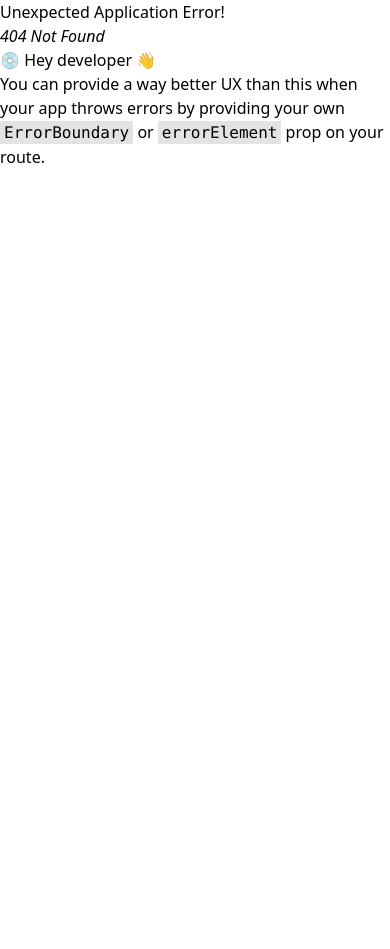
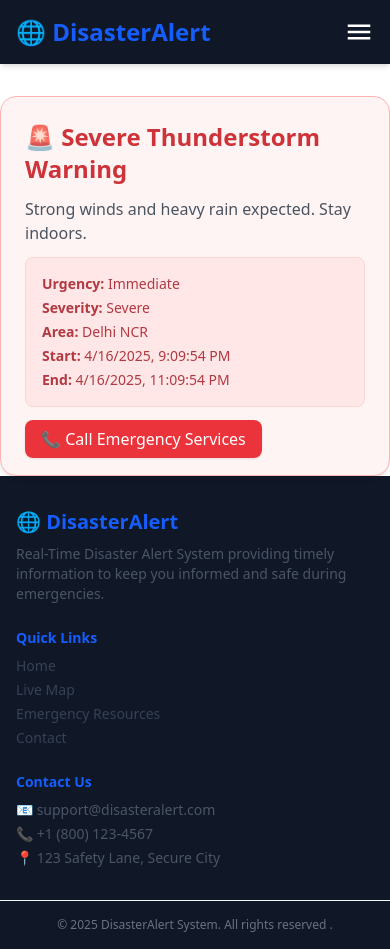
Before and after one commit to NarayanReddy1702/hack-forntend, a React (Vite) app: page /Emergency in a window 390 px wide. Before the commit this address had no page. Before the commit the page ends 844 px from the top, so only its background shows below. Built offline with nearby package versions, Linux system fonts and the light colour scheme.

Commit message:
Done Responsive

```diff
--- a/src/components/Leaflet.jsx
+++ b/src/components/Leaflet.jsx
@@ -41,21 +41,21 @@ const DisasterMap = () => {
 
   }, []);
 
-  useEffect(() => {
-    try {
-      floods.map((item) => {
-        const place = item.eaAreaName;
-        fetch(`https://nominatim.openstreetmap.org/search?q=${"Odisha"}&format=json`)
-          .then((res) => res.json())
-          .then(res => {
-            console.log(res);
-            return setAffectedLocationInfo(res)
-          });
-      });
-    } catch (error) {
-      console.log(error);
-    }
-  }, [floods])
+  // useEffect(() => {
+  //   try {
+  //     floods.map((item) => {
+  //       const place = item.eaAreaName;
+  //       fetch(`https://nominatim.openstreetmap.org/search?q=${place}&format=json`)
+  //         .then((res) => res.json())
+  //         .then(res => {
+  //           console.log(res);
+  //            setAffectedLocationInfo([res,...res])
+  //         });
+  //     });
+  //   } catch (error) {
+  //     console.log(error);
+  //   }
+  // }, [floods])
 
 
   return (
--- a/src/components/Nav.jsx
+++ b/src/components/Nav.jsx
@@ -1,15 +1,21 @@
-import React from 'react'
-import { MdMenu } from 'react-icons/md'
+import React, { useState } from 'react'
+import { MdMenu, MdClose } from 'react-icons/md'
 import { NavLink, useNavigate } from 'react-router-dom'
 
 const Nav = () => {
-    const navigate =useNavigate()
-const redirectLogin =()=>{
+  const navigate = useNavigate()
+  const [menuOpen, setMenuOpen] = useState(false)
+
+  const redirectLogin = () => {
     navigate("/Login")
+    setMenuOpen(false)
   }
 
+  const toggleMenu = () => setMenuOpen(!menuOpen)
+
   return (
-    <nav className="flex  justify-between items-center px-4 md:px-8 py-4 bg-gray-900 shadow-md">
+    <nav className="relative">
+      <div className="flex justify-between items-center px-4 md:px-8 py-4 bg-gray-900 shadow-md">
         <div className="flex items-center">
           <h1 className="text-2xl font-bold text-blue-600">🌐 DisasterAlert</h1>
         </div>
@@ -52,7 +58,7 @@ const redirectLogin =()=>{
             Resources
           </NavLink>
           <NavLink
-          to="/Contact"
+            to="/Dashboard"
             className={({ isActive }) =>
               `font-medium px-4 py-2 rounded-md transition-all duration-300 ${
                 isActive
@@ -61,20 +67,72 @@ const redirectLogin =()=>{
               }`
             }
           >
-          Contact
+            Dashboard
           </NavLink>
         </div>
+
         <div className="hidden md:flex gap-4">
-        <button onClick={redirectLogin} className="px-6 cursor-pointer  py-2 font-medium rounded-md border border-blue-600 text-blue-600 hover:bg-blue-50 transition-all duration-300">
+          <button
+            onClick={redirectLogin}
+            className="px-6 cursor-pointer py-2 font-medium rounded-md border border-blue-600 text-blue-600 hover:bg-blue-50 transition-all duration-300"
+          >
             Login
           </button>
-        <button className="px-6  cursor-pointer py-2 font-medium rounded-md bg-blue-600 text-white border border-blue-600 hover:bg-blue-700 hover:border-blue-700 transition-all duration-300">
+          <button className="px-6 cursor-pointer py-2 font-medium rounded-md bg-blue-600 text-white border border-blue-600 hover:bg-blue-700 hover:border-blue-700 transition-all duration-300">
             Sign Up
           </button>
         </div>
-      <div  className=' text-2xl text-white  block md:hidden'>
-      <MdMenu/>
+
+        <div
+          className="text-3xl text-white md:hidden cursor-pointer"
+          onClick={toggleMenu}
+        >
+          {menuOpen ? <MdClose /> : <MdMenu />}
         </div>
+      </div>
+
+      {/* Mobile Dropdown */}
+      {menuOpen && (
+        <div className="flex flex-col gap-4 bg-gray-800 px-6 py-4 md:hidden shadow-md">
+          <NavLink
+            to="/"
+            onClick={() => setMenuOpen(false)}
+            className="text-white font-medium hover:text-blue-400 transition"
+          >
+            Home
+          </NavLink>
+          <NavLink
+            to="/Regions"
+            onClick={() => setMenuOpen(false)}
+            className="text-white font-medium hover:text-blue-400 transition"
+          >
+            Regions
+          </NavLink>
+          <NavLink
+            to="/Resources"
+            onClick={() => setMenuOpen(false)}
+            className="text-white font-medium hover:text-blue-400 transition"
+          >
+            Resources
+          </NavLink>
+          <NavLink
+            to="/Dashboard"
+            onClick={() => setMenuOpen(false)}
+            className="text-white font-medium hover:text-blue-400 transition"
+          >
+            Dashboard
+          </NavLink>
+          <button
+            onClick={redirectLogin}
+            className="text-blue-400 border border-blue-500 py-2 rounded-md font-medium hover:bg-blue-500 hover:text-white transition"
+          >
+            Login
+          </button>
+          <button className="bg-blue-500 text-white py-2 rounded-md font-medium hover:bg-blue-600 transition">
+            Sign Up
+          </button>
+        </div>
+      )}
     </nav>
   )
 }
--- a/src/router/router.jsx
+++ b/src/router/router.jsx
@@ -5,6 +5,7 @@ import Login from "../UI/Login";
 import Page1 from "../sections/page1";
 import Regions from "../sections/Regions";
 import Resources from "../sections/Resources";
+import Emergency from "../sections/Emergency";
 
 const router= createBrowserRouter([
     {
@@ -29,6 +30,10 @@ const router= createBrowserRouter([
             },{
                 path:"/Resources",
                 element:<Resources/>
+            },
+            {
+                path:"/Emergency",
+                element:<Emergency/>
             }
         ]
     }
--- /dev/null
+++ b/src/sections/Emergency.jsx
@@ -0,0 +1,56 @@
+import React, { useState, useEffect } from 'react';
+
+const Emergency = () => {
+  const [isAlertActive, setIsAlertActive] = useState(false);
+  const [alertData, setAlertData] = useState({});
+
+  // Simulated alert trigger
+  useEffect(() => {
+    // You can simulate delay, real-time, or user-triggered alert
+    const timer = setTimeout(() => {
+      setAlertData({
+        event: 'Severe Thunderstorm Warning',
+        description: 'Strong winds and heavy rain expected. Stay indoors.',
+        urgency: 'Immediate',
+        severity: 'Severe',
+        area: 'Delhi NCR',
+        start: new Date().toLocaleString(),
+        end: new Date(Date.now() + 2 * 60 * 60 * 1000).toLocaleString() // +2 hrs
+      });
+      setIsAlertActive(true);
+    }, 2000); // 2-second delay for simulating real-time
+
+    return () => clearTimeout(timer);
+  }, []);
+
+  if (!isAlertActive) return null;
+
+  return (
+    <div className="bg-red-50 border border-red-300 p-6 rounded-2xl shadow-md max-w-3xl mx-auto mt-8 animate-pulse">
+      <h2 className="text-2xl font-bold text-red-700 mb-3 flex items-center gap-2">
+        🚨 {alertData.event}
+      </h2>
+
+      <p className="text-gray-800 mb-3">{alertData.description}</p>
+
+      <div className="bg-red-100 text-red-800 border border-red-200 p-4 rounded-lg text-sm space-y-1">
+        <p><strong>Urgency:</strong> {alertData.urgency}</p>
+        <p><strong>Severity:</strong> {alertData.severity}</p>
+        <p><strong>Area:</strong> {alertData.area}</p>
+        <p><strong>Start:</strong> {alertData.start}</p>
+        <p><strong>End:</strong> {alertData.end}</p>
+      </div>
+
+      <div className="mt-5">
+        <a
+          href="tel:112"
+          className="bg-red-600 hover:bg-red-700 text-white px-4 py-2 rounded-lg font-medium shadow transition"
+        >
+          📞 Call Emergency Services
+        </a>
+      </div>
+    </div>
+  );
+};
+
+export default Emergency;
--- a/src/sections/page1.jsx
+++ b/src/sections/page1.jsx
@@ -2,6 +2,7 @@
 import React, { useState, useEffect } from "react";
 import GoogleMap from "../components/GoogleMap";
 import DisasterMap from "../components/Leaflet.jsx";
+import { NavLink } from "react-router-dom";
 
 function Page1() {
   // State for alerts
@@ -41,13 +42,13 @@ function Page1() {
         </section>
 
         <section
-          className="bg-gray-800 rounded-2xl text-white shadow-xl p-6 h-110 overflow-auto"
+          className="bg-gray-800  rounded-xl text-white shadow-xl p-6 py-8 h-110 overflow-auto"
           style={{ scrollbarWidth: "none" }}
         >
           <h2 className="text-xl font-semibold mb-4">🚨 Latest Alerts</h2>
-          <ul id="alert-list" className="space-y-3 text-sm h-full">
+          <ul id="alert-list" className="space-y-6  text-sm h-full">
             {floods.map((flood, index) => (
-              <li key={index} className="border-l-4 border-red-500 pl-3">
+              <li key={index} className="border-l-4 border-blue-600 pl-3">
                 <div className="font-semibold">– {flood.eaAreaName}</div>
                 <div className="text-gray-600 text-xs">
                   {flood.severityLevel} • {flood.timeRaised}
@@ -83,9 +84,9 @@ function Page1() {
           <h2 className="text-xl font-semibold mb-4">🛠 Emergency Resources</h2>
           <ul className="space-y-2 text-sm">
             <li>
-              <a href="#" className="text-blue-600 hover:underline">
+              <NavLink to={"/Emergency"} className="text-blue-600 hover:underline">
                 📞 Emergency Hotlines
-              </a>
+              </NavLink>
             </li>
             <li>
               <a href="#" className="text-blue-600 hover:underline">
```
Lines whose indentation alone changed are shown as unchanged.
